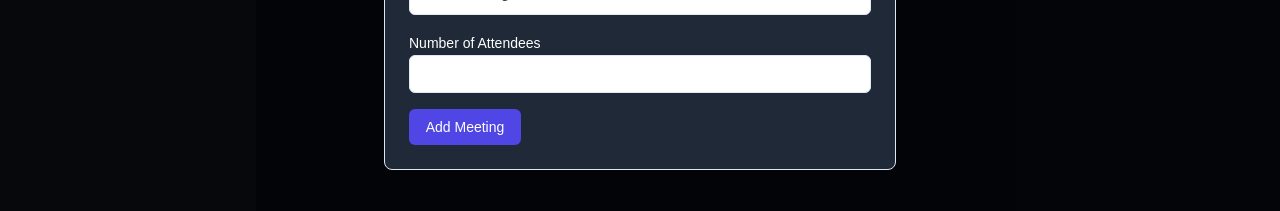
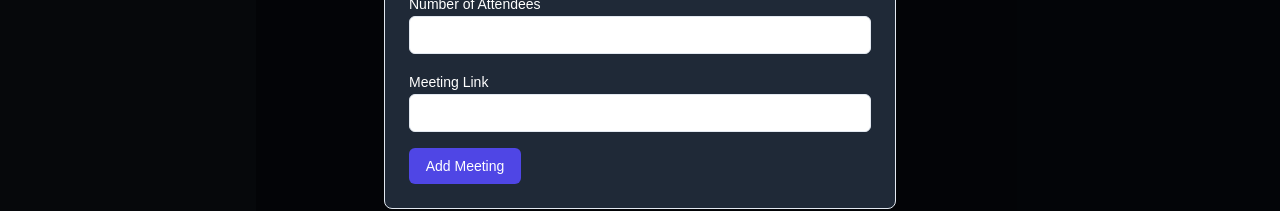
Before and after one commit to abhiiii05/devmeet, a Next.js app: page /meetings in a window 1280 px wide. Both pictures are taken after a click on the button "+ Add Meeting". Shown: the part 448-659 px from the top of the page. Built offline with nearby package versions, Linux system fonts and the light colour scheme; no server answers; the database is empty.

Commit message:
adding links to the meeting
was stupid enough not to add the meeting link to a meeting platform

```diff
--- a/app/components/meetings/AddMeetingDialog.tsx
+++ b/app/components/meetings/AddMeetingDialog.tsx
@@ -7,7 +7,7 @@ import { Input } from "../../../components/ui/input";
 import { Label } from "../../../components/ui/label";
 
 interface AddMeetingDialogProps {
-    onAddMeeting: (meeting: { title: string; date: string; time: string; attendees: number }) => void;
+    onAddMeeting: (meeting: { title: string; date: string; time: string; attendees: number; link:string }) => void;
 }
 
 export default function AddMeetingDialog({ onAddMeeting }: AddMeetingDialogProps) {
@@ -16,6 +16,7 @@ export default function AddMeetingDialog({ onAddMeeting }: AddMeetingDialogProps
         date: "",
         time: "",
         attendees: "",
+        link: "",
     });
     const [isDialogOpen, setIsDialogOpen] = useState(false);
 
@@ -25,7 +26,7 @@ export default function AddMeetingDialog({ onAddMeeting }: AddMeetingDialogProps
             ...newMeeting,
             attendees: parseInt(newMeeting.attendees),
         });
-        setNewMeeting({ title: "", date: "", time: "", attendees: "" });
+        setNewMeeting({ title: "", date: "", time: "", attendees: "",link: "" });
 
         setIsDialogOpen(false);
     };
@@ -51,7 +52,7 @@ export default function AddMeetingDialog({ onAddMeeting }: AddMeetingDialogProps
                             className="text-black"
                             id="title"
                             value={newMeeting.title}
-                            onChange={(e) => setNewMeeting({ ...newMeeting, title: e.target.value })}
+                            onChange={(e) => setNewMeeting({...newMeeting, title: e.target.value})}
                             required
                         />
                     </div>
@@ -62,7 +63,7 @@ export default function AddMeetingDialog({ onAddMeeting }: AddMeetingDialogProps
                             id="date"
                             type="date"
                             value={newMeeting.date}
-                            onChange={(e) => setNewMeeting({ ...newMeeting, date: e.target.value })}
+                            onChange={(e) => setNewMeeting({...newMeeting, date: e.target.value})}
                             required
                         />
                     </div>
@@ -73,7 +74,7 @@ export default function AddMeetingDialog({ onAddMeeting }: AddMeetingDialogProps
                             id="time"
                             type="time"
                             value={newMeeting.time}
-                            onChange={(e) => setNewMeeting({ ...newMeeting, time: e.target.value })}
+                            onChange={(e) => setNewMeeting({...newMeeting, time: e.target.value})}
                             required
                         />
                     </div>
@@ -85,7 +86,20 @@ export default function AddMeetingDialog({ onAddMeeting }: AddMeetingDialogProps
                             type="number"
                             value={newMeeting.attendees}
                             onChange={(e) =>
-                                setNewMeeting({ ...newMeeting, attendees: e.target.value })
+                                setNewMeeting({...newMeeting, attendees: e.target.value})
+                            }
+                            required
+                        />
+                    </div>
+                    <div>
+                        <Label htmlFor="attendees">Meeting Link</Label>
+                        <Input
+                            className="text-black"
+                            id="attendees"
+                            type="text"
+                            value={newMeeting.link}
+                            onChange={(e) =>
+                                setNewMeeting({...newMeeting, link: e.target.value})
                             }
                             required
                         />
@@ -96,4 +110,5 @@ export default function AddMeetingDialog({ onAddMeeting }: AddMeetingDialogProps
                 </form>
             </DialogContent>
         </Dialog>
-    );}
+    );
+}
--- a/app/components/meetings/MeetingCard.tsx
+++ b/app/components/meetings/MeetingCard.tsx
@@ -3,10 +3,10 @@
 import { motion } from "framer-motion";
 import { Button } from "../../../components/ui/button";
 import { Card, CardContent, CardHeader, CardTitle } from "../ui/card";
-import { Calendar, Clock, Users, X } from "lucide-react";
+import { Calendar, Clock, Users, X ,Link} from "lucide-react";
 
 interface MeetingCardProps {
-    meeting: { id: string; title: string; date: string; time: string; attendees: number };
+    meeting: { id: string; title: string; date: string; time: string; attendees: number; link: string };
     onDelete: (id: string) => void;
 }
 
@@ -33,16 +33,20 @@ export default function MeetingCard({ meeting, onDelete }: MeetingCardProps) {
                 </CardHeader>
                 <CardContent>
                     <div className="flex items-center text-sm text-gray-400 mb-2">
-                        <Calendar className="h-4 w-4 mr-2" />
+                        <Calendar className="h-4 w-4 mr-2"/>
                         {meeting.date}
                     </div>
                     <div className="flex items-center text-sm text-gray-400 mb-2">
-                        <Clock className="h-4 w-4 mr-2" />
+                        <Clock className="h-4 w-4 mr-2"/>
                         {meeting.time}
                     </div>
+                    <div className="flex items-center text-sm text-gray-400 mb-2">
+                        <Users className="h-4 w-4 mr-2"/>
+                        {meeting.attendees} attendees
+                    </div>
                     <div className="flex items-center text-sm text-gray-400 mb-4">
-                        <Users className="h-4 w-4 mr-2" />
-                        {meeting.attendees} attendees
+                        <Link className="h-4 w-4 mr-2"/>
+                        {meeting.link}
                     </div>
                     <Button className="w-full bg-indigo-600 hover:bg-indigo-700 text-white font-bold ">
                         Join Meeting
--- a/app/meetings/page.tsx
+++ b/app/meetings/page.tsx
@@ -13,6 +13,7 @@ interface Meeting {
     date: string;
     time: string;
     attendees: number;
+    link: string;
 }
 
 export default function MeetingsPage() {
```
